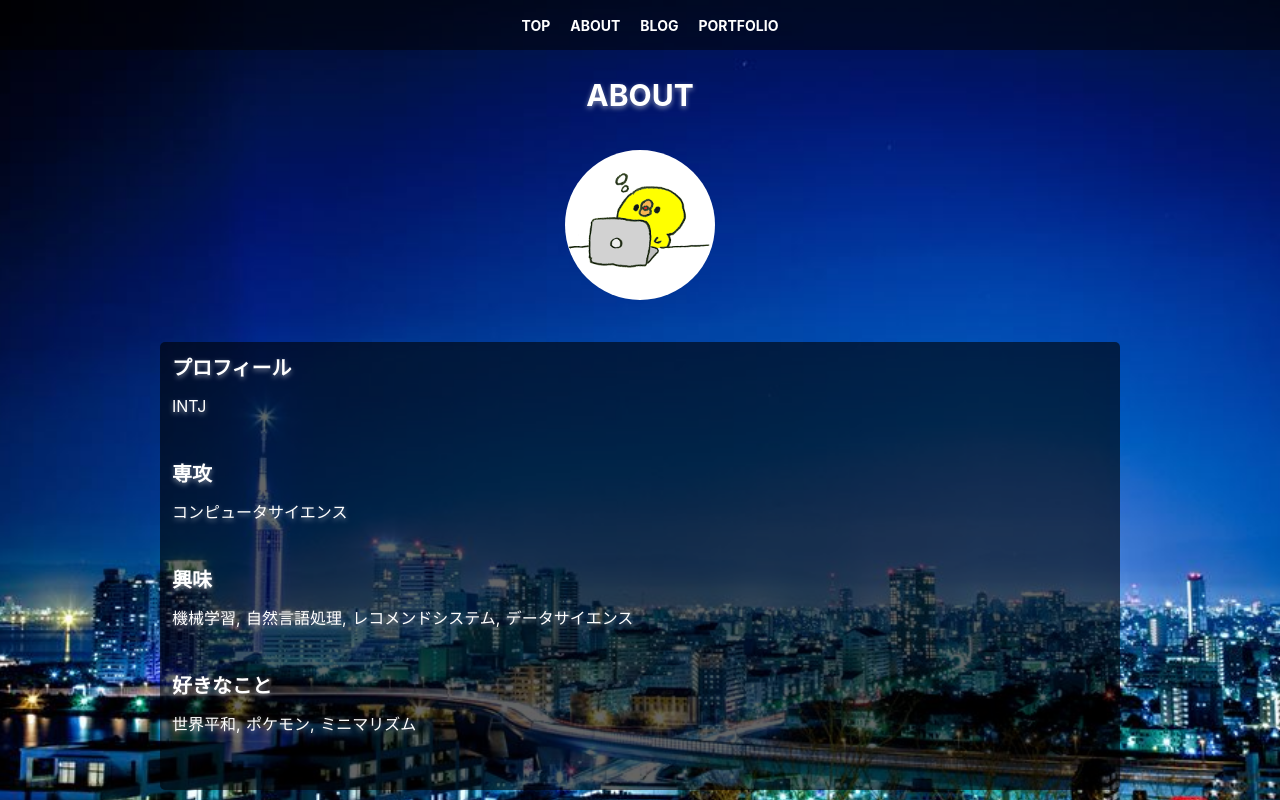
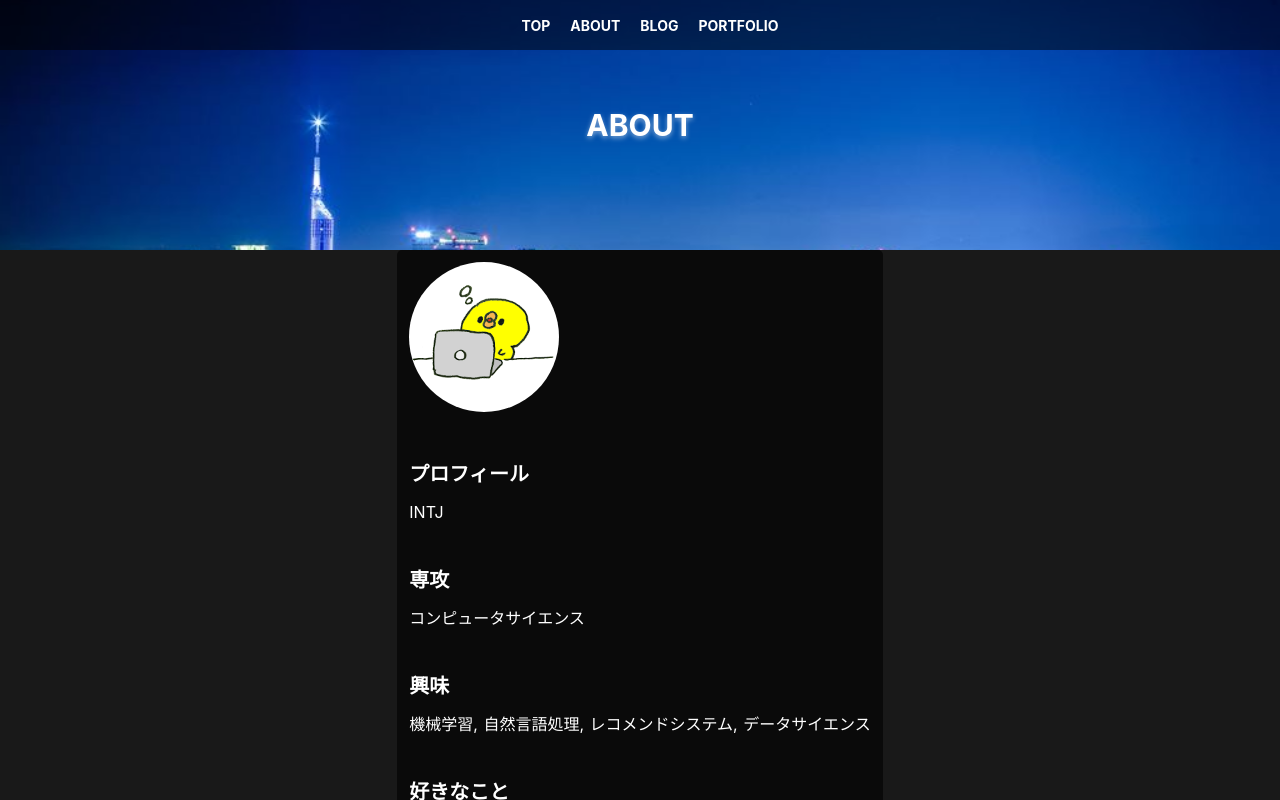
Before and after one commit to andmohiko/portfolio-site, a Nuxt app: page /about in a window 1280 px wide. Shown: the top 800 px of the page. Built offline with nearby package versions, Linux system fonts and the light colour scheme.

Commit message:
fix blog content design

```diff
--- a/assets/style/slug_body.css
+++ b/assets/style/slug_body.css
@@ -1,13 +1,42 @@
-.slug_body h1 {
-  color: black;
-  font-size: 24px;
+.slug_body {
+  color: #333333;
 }
 
 .slug_body h2 {
-  color: red;
-  font-size: 20px;
+  font-size: 2rem;
+  font-weight: bolder;
+  margin-top: 3.5rem;
+  margin-bottom: 2rem;
+  padding: 0.3rem 0;
+  border-bottom: 1px solid #ddd;
 }
+
 .slug_body h3 {
-  color: black;
-  font-size: 10px;
+  font-size: 1.6rem;
+  font-weight: bolder;
+  margin-top: 2rem;
+  margin-bottom: 1.5rem;
+  padding: 0.3rem 0;
+  border-bottom: 1px solid #ddd;
 }
+
+.slug_body p {
+  font-size: 1rem;
+  line-height: 1.6rem;
+}
+
+.slug_body ul{
+  font-size: 1rem;
+  line-height: 1.6rem;
+}
+
+.slug_body li{
+  font-size: 1rem;
+  line-height: 1.6rem;
+}
+
+.slug_body li:last-child{
+  font-size: 1rem;
+  line-height: 1.6rem;
+  margin-bottom: 1rem;
+}
--- a/components/About.vue
+++ b/components/About.vue
@@ -1,10 +1,14 @@
 <template>
-  <section class="about">
-    <h2>ABOUT</h2>
-    <a href="https://twitter.com/andmohiko">
-      <img src="../assets/profilepich.png" alt="profilepic" />
-    </a>
+  <section class="about-container">
+    <div class="about-header">
+      <h2>ABOUT</h2>
+    </div>
+
     <div class="about-content">
+      <a href="https://twitter.com/andmohiko">
+        <img src="../assets/profilepich.png" alt="profilepic" />
+      </a>
+
       <h3>プロフィール</h3>
       <p>INTJ</p>
       <h3>専攻</h3>
@@ -18,28 +22,17 @@
 </template>
 
 <style scoped lang="scss">
-.about {
+.about-container {
   height: auto;
   width: 100%;
-  padding: 40px;
-  background-image: url(../assets/bg_about.jpg);
-  background-repeat: no-repeat;
-  background-size: cover;
-  background-position: center;
 
-  background-color: rgba(0, 0, 0, 0.3);
+  background-color: rgba(0, 0, 0, 0.9);
   display: flex;
   flex-direction: column;
   justify-content: center;
   align-items: center;
   color: #fff;
-  text-shadow: 0 2px 5px rgba(255, 255, 255, 0.5);
 
-  h2 {
-    font-weight: bold;
-    font-size: 30px;
-    margin: 40px;
-  }
   img {
     height: 150px;
     width: 150px;
@@ -51,12 +44,35 @@
   }
 }
 
+.about-header {
+  height: 250px;
+  width: 100%;
+
+  background-image: url(../assets/bg_about.jpg);
+  background-repeat: no-repeat;
+  background-size: cover;
+  background-position: center;
+
+  display: flex;
+  flex-direction: column;
+  justify-content: center;
+  align-items: center;
+
+  text-shadow: 0 2px 5px rgba(255, 255, 255, 0.5);
+
+  h2 {
+    font-weight: bold;
+    font-size: 30px;
+    margin: 40px;
+  }
+}
+
 .about-content {
   height: auto;
-  width: 80%;
-  margin-left: 10%;
-  margin-right: 10%;
-  margin-bottom: 10px;
+  // width: 80%;
+  // margin-left: 10%;
+  // margin-right: 10%;
+  // margin-bottom: 10px;
   background-color: rgba(0, 0, 0, 0.6);
   border-radius: 5px;
   padding: 12px;
--- a/pages/about.vue
+++ b/pages/about.vue
@@ -1,8 +1,6 @@
 <template>
   <section class="about-page">
-    <div class="about-container" id="about">
-      <About />
-    </div>
+    <About />
   </section>
 </template>
 
@@ -18,7 +16,7 @@ export default {
 </script>
 
 <style scoped lang="scss">
-.about-container {
+.about-page {
   height: auto;
 }
 </style>
--- a/pages/blog/_slug.vue
+++ b/pages/blog/_slug.vue
@@ -1,9 +1,11 @@
 <template>
-  <section class="slug">
-    <h1 class="slug_title">{{ post.fields.title }}</h1>
-    <p class="slug_date">{{ (new Date(post.fields.publishedAt)).toLocaleDateString() }}</p>
-    <img class="slug_image" v-bind:src="post.fields.headerImage.fields.file.url" />
-    <div class="slug_body" v-html="$md.render(post.fields.body)"></div>
+  <section class="blog-content-container">
+    <div class="slug">
+      <p class="slug_date">{{ (new Date(post.fields.publishedAt)).toLocaleDateString() }}</p>
+      <h1 class="slug_title">{{ post.fields.title }}</h1>
+      <img class="slug_image" v-bind:src="post.fields.headerImage.fields.file.url" />
+      <div class="slug_body" v-html="$md.render(post.fields.body)"></div>
+    </div>
   </section>
 </template>
 
@@ -35,25 +37,35 @@ export default {
 </script>
 
 <style scoped lang="scss">
+.blog-content-container {
+  padding: 80px;
+  background-color: #f6f6f6;
+}
+
 .slug {
   max-width: 800px;
   margin: 0 auto;
-  padding: 3%;
+  padding: 5%;
+  background-color: #ffffff;
+}
+
+.slug_date {
+  margin-top: 20px;
+  font-size: 1rem;
+  color: #777777;
+  text-align: left;
 }
 
 .slug_title {
-  margin-top: 80px;
-  font-size: 2rem;
+  margin: 20px 0;
+  font-size: 2.5rem;
   font-weight: bolder;
+  line-height: 3rem;
+  color: #333333;
 }
 
 .slug_image {
   max-width: 100%;
-}
-
-.slug_date {
-  font-size: 1rem;
-  color: rgb(57, 72, 85);
-  text-align: right;
+  margin-bottom: 60px;
 }
 </style>
```
